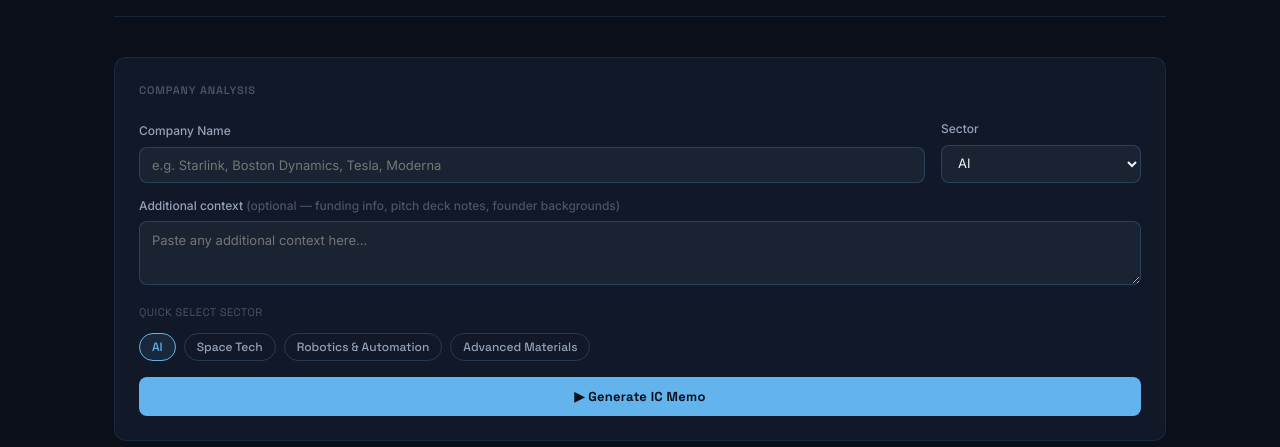
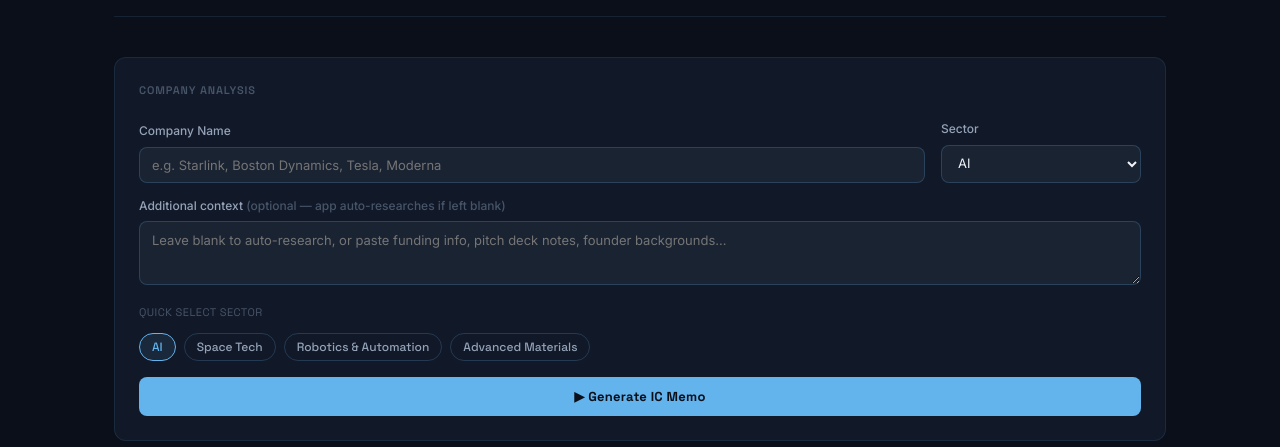
Before and after one commit to aitmai/deep-tech-deal-memo-generator, a Flask app: page / in a window 1280 px wide. Shown: the part 209-656 px from the top of the page. Run offline with Flask 3, Linux system fonts and the light colour scheme; some libraries are stand-ins or nearby versions.

Commit message:
Auto-research company context when additional context is blank

```diff
--- a/app.py
+++ b/app.py
@@ -148,11 +148,39 @@ def run_memo(company, sector, extra_info=""):
 
     try:
         log(f"Initiating deep tech analysis: {company} ({sector})")
-        log("Tip: add context in the optional field for better results on lesser-known companies...")
-        time.sleep(0.5)
 
+        # Auto-research step — gather company context if none provided
+        if not extra_info:
+            log("Researching company background...")
+            research_prompt = f"""Give me a concise VC-style company brief on {company} in the {sector} sector. Include:
+1. What they do — one sentence
+2. Founded year and HQ
+3. Funding history — rounds, amounts, lead investors, total raised
+4. Current ARR or revenue if known
+5. Valuation at last round if known
+6. Key competitors — 3-4 names
+7. Current status — growing, struggling, acquired, pivoting
+8. Why a VC would be interested — one sentence
+9. Biggest risk — one sentence
+
+Be specific with numbers. If uncertain, give a range. Keep it under 150 words total. Plain text, no formatting."""
+
+            research_response = client.messages.create(
+                model="claude-haiku-4-5-20251001",
+                max_tokens=500,
+                messages=[{"role": "user", "content": research_prompt}]
+            )
+            auto_context = ""
+            for block in research_response.content:
+                if hasattr(block, "text") and block.text:
+                    auto_context += block.text
+            extra_info = auto_context.strip()
+            log("Company research complete. Building sector analysis...")
+        else:
+            log("Using provided context. Building sector analysis...")
+
+        time.sleep(0.3)
         prompt = build_memo_prompt(company, sector, extra_info)
-
         log("Running IC memo generation via Claude Haiku...")
 
         # Handle single-turn response (no web search - uses training data)
--- a/templates/index.html
+++ b/templates/index.html
@@ -196,8 +196,8 @@ footer a:hover{color:var(--accent)}
       </div>
     </div>
     <div class="field" style="margin-top:.85rem">
-      <label>Additional context <span style="color:var(--text-muted)">(optional — funding info, pitch deck notes, founder backgrounds)</span></label>
-      <textarea id="extra_info" placeholder="Paste any additional context here..."></textarea>
+      <label>Additional context <span style="color:var(--text-muted)">(optional — app auto-researches if left blank)</span></label>
+      <textarea id="extra_info" placeholder="Leave blank to auto-research, or paste funding info, pitch deck notes, founder backgrounds..."></textarea>
     </div>
 
     <div style="margin-top:.75rem">
```
